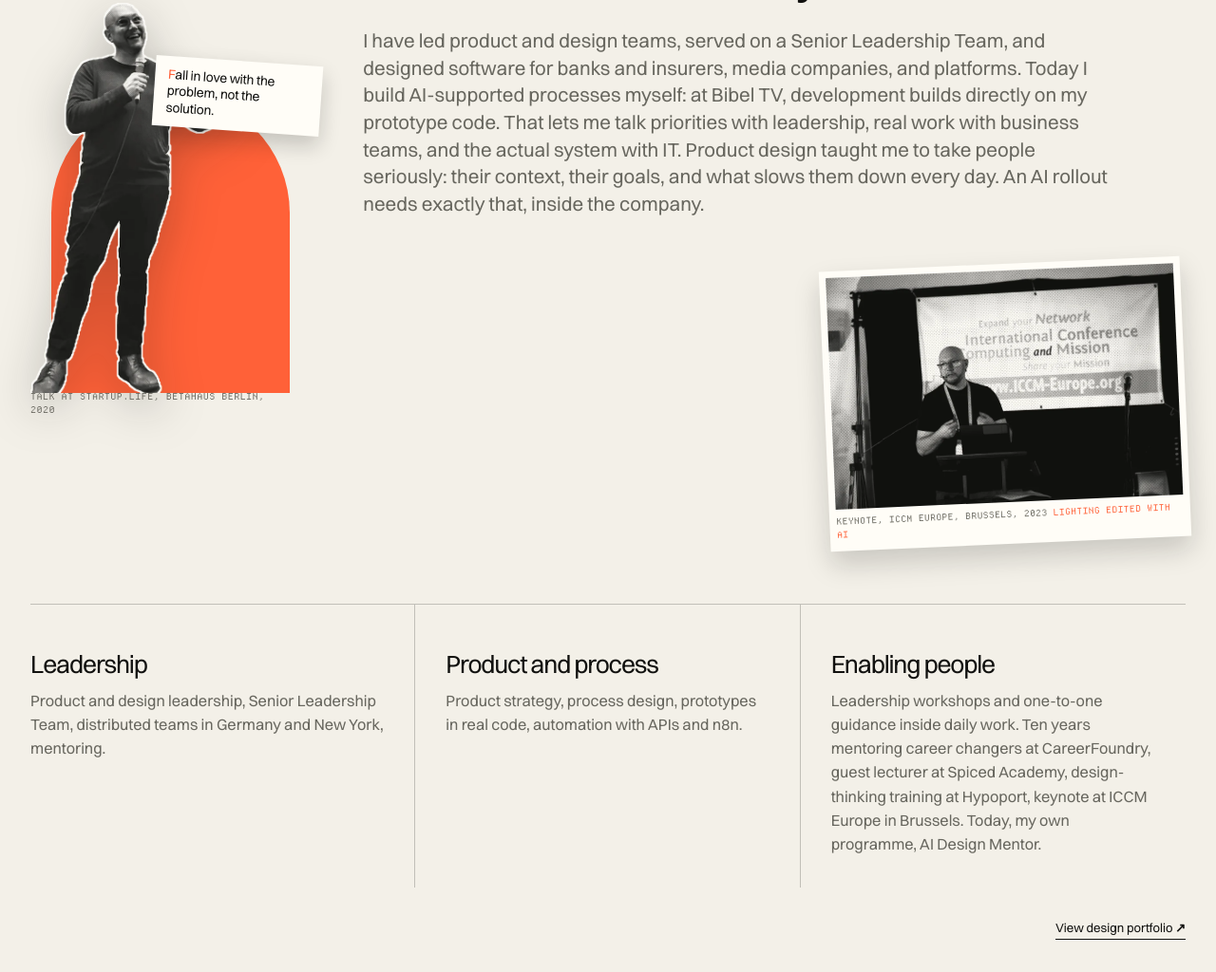
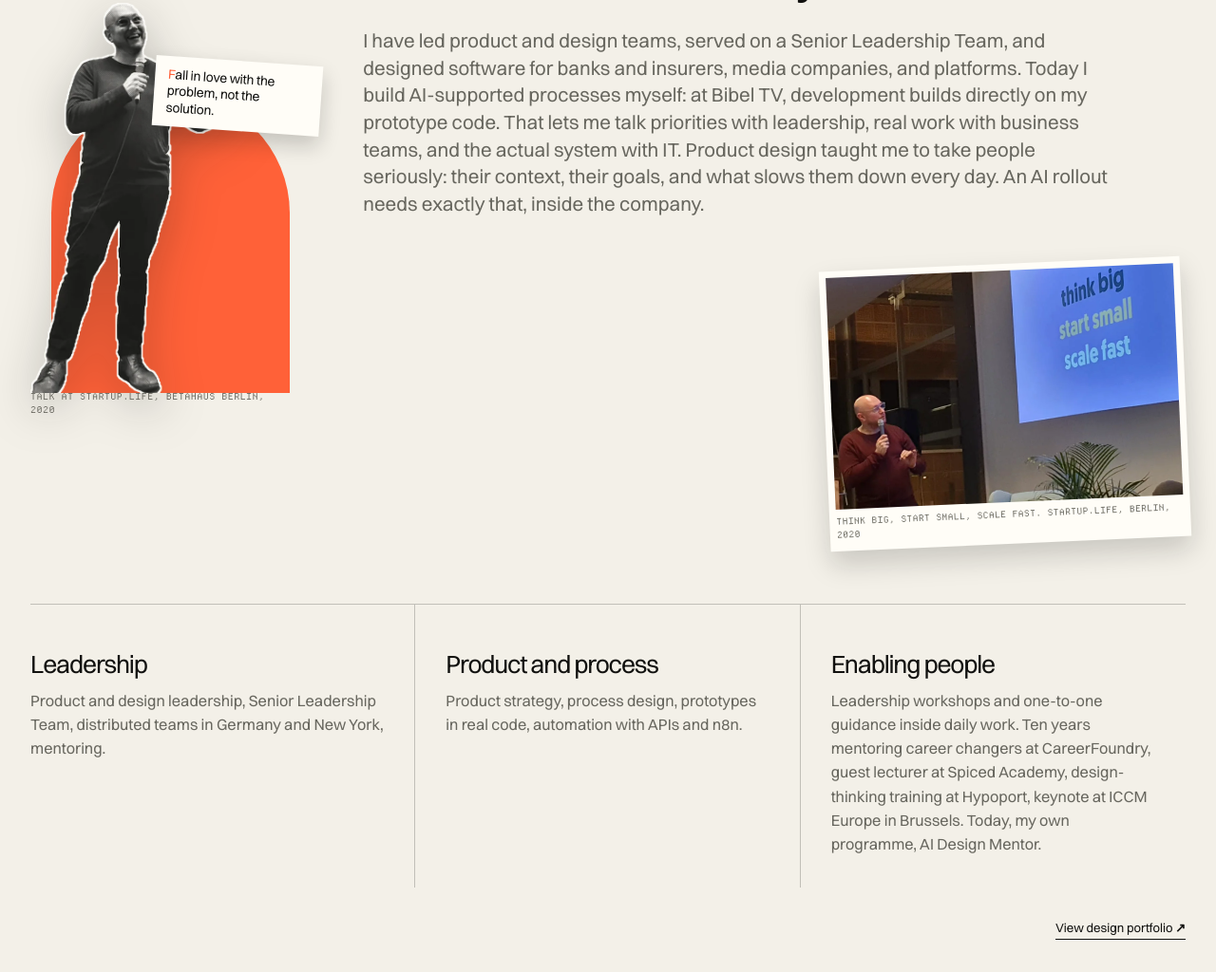
Before and after one commit to oratioandco/treppmann-studio, an Astro site: page /en/ai-transformation in a window 1280 px wide. Shown: the part 7421-8445 px from the top of the page at 95% size. Built offline with nearby package versions, Linux system fonts and the light colour scheme; Astro itself is replaced by a stand-in of ours.

Commit message:
About: Startup.Life talk photo instead of AI-relit ICCM photo; optional small AI pill
Co-Authored-By: Claude Opus 5.5 <noreply@anthropic.com>

```diff
--- a/src/aiLeadershipData.ts
+++ b/src/aiLeadershipData.ts
@@ -162,8 +162,8 @@ export const aiLeadershipContent = {
       stageAlt: 'Tobias Treppmann bei einem Vortrag über Startup-Methoden im Betahaus Berlin',
       stageSlip: 'Fall in love with the problem, not the solution.',
       stageCaption: 'Vortrag bei Startup.Life, Betahaus Berlin, 2020',
-      keynoteAlt: 'Tobias Treppmann am Rednerpult vor dem Banner der International Conference Computing and Mission',
-      keynoteCaption: 'Keynote, ICCM Europe, Brüssel, 2023', keynoteLabel: 'Licht mit KI bearbeitet',
+      keynoteAlt: 'Tobias Treppmann spricht mit Mikrofon vor einer Folie mit dem Satz „think big, start small, scale fast“',
+      keynoteCaption: 'Think big, start small, scale fast. Startup.Life, Berlin, 2020',
       body: 'Ich habe Produkt- und Designteams geleitet, im Senior Leadership Team gearbeitet und Software für Banken und Versicherer, Medienhäuser und Plattformen gestaltet. Heute entwickle ich KI-gestützte Prozesse selbst: Bei Bibel TV baut die Entwicklung direkt auf dem Code meiner Prototypen auf. So kann ich mit der Geschäftsführung über Prioritäten sprechen, mit Fachbereichen über ihre Arbeit und mit der IT über das konkrete System. Aus dem Produktdesign bringe ich mit, Menschen ernst zu nehmen: ihren Kontext, ihre Ziele und das, was sie im Alltag bremst. Genau das braucht eine KI-Einführung nach innen.',
       points: [
         ['Führung', 'Produkt- und Designleitung, Senior Leadership Team, verteilte Teams in Deutschland und New York, Mentoring.'],
@@ -361,8 +361,8 @@ export const aiLeadershipContent = {
       stageAlt: 'Tobias Treppmann giving a talk on startup methods at Betahaus Berlin',
       stageSlip: 'Fall in love with the problem, not the solution.',
       stageCaption: 'Talk at Startup.Life, Betahaus Berlin, 2020',
-      keynoteAlt: 'Tobias Treppmann at the lectern in front of the International Conference Computing and Mission banner',
-      keynoteCaption: 'Keynote, ICCM Europe, Brussels, 2023', keynoteLabel: 'Lighting edited with AI',
+      keynoteAlt: 'Tobias Treppmann speaking with a microphone in front of a slide reading “think big, start small, scale fast”',
+      keynoteCaption: 'Think big, start small, scale fast. Startup.Life, Berlin, 2020',
       body: 'I have led product and design teams, served on a Senior Leadership Team, and designed software for banks and insurers, media companies, and platforms. Today I build AI-supported processes myself: at Bibel TV, development builds directly on my prototype code. That lets me talk priorities with leadership, real work with business teams, and the actual system with IT. Product design taught me to take people seriously: their context, their goals, and what slows them down every day. An AI rollout needs exactly that, inside the company.',
       points: [
         ['Leadership', 'Product and design leadership, Senior Leadership Team, distributed teams in Germany and New York, mentoring.'],
--- a/src/components/AILeadershipPage.astro
+++ b/src/components/AILeadershipPage.astro
@@ -275,8 +275,9 @@ const structuredData = {
         </div>
         <div><h2>{c.about.title}</h2><p class="lead">{c.about.body}</p>
           <figure class="about-keynote">
-            <img src="/images/collage/tobias-iccm.webp" alt={c.about.keynoteAlt} width="900" height="600" loading="lazy" />
-            <figcaption>{c.about.keynoteCaption} <em>{c.about.keynoteLabel}</em></figcaption>
+            <img src="/images/collage/tobias-talk-2020.webp" alt={c.about.keynoteAlt} width="960" height="640" loading="lazy" />
+            {c.about.keynoteLabel && <span class="about-keynote-pill">{c.about.keynoteLabel}</span>}
+            <figcaption>{c.about.keynoteCaption}</figcaption>
           </figure>
         </div>
       </div>
--- a/src/styles/global.css
+++ b/src/styles/global.css
@@ -997,7 +997,8 @@ main a > span[aria-hidden="true"], .footer-links a > span[aria-hidden="true"] {
 .about-keynote:hover { transform: rotate(0deg) scale(1.03); }
 .about-keynote img { display: block; width: 100%; height: auto; }
 .about-keynote figcaption { margin-top: .45rem; font-family: var(--mono); font-size: .58rem; line-height: 1.45; letter-spacing: .03em; text-transform: uppercase; color: var(--muted); }
-.about-keynote em { font-style: normal; color: var(--signal); }
+.about-keynote { position: relative; }
+.about-keynote-pill { position: absolute; top: .9rem; right: .9rem; padding: .15rem .45rem; border-radius: 999px; background: rgba(17,17,15,.62); color: rgba(255,253,247,.85); font-family: var(--mono); font-size: .52rem; letter-spacing: .03em; }
 @media (max-width: 900px) { .about-keynote { width: min(85%, 320px); margin-left: 0; } }
 
 /* Plan: one result object per step */
```
Also changed, not shown: public/images/collage/tobias-talk-2020.webp (added).
